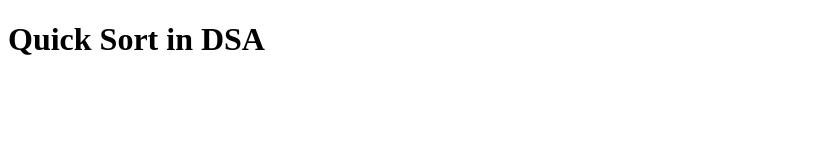
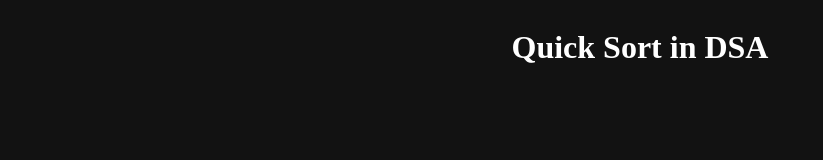
Before and after one commit to dazzlerabhi30800/DSA-Practice, a plain HTML site: page quick-sort/index.html in a window 1280 px wide. Shown: the whole page, without its empty margins (0-823 px from the left). Drawn offline with Linux system fonts and the light colour scheme.

Commit message:
added some customization in quick sort

```diff
--- a/quick-sort/index.html
+++ b/quick-sort/index.html
@@ -1,15 +1,20 @@
-<!DOCTYPE html>
+<!doctype html>
 <html lang="en">
-
-<head>
-    <meta charset="UTF-8">
-    <meta name="viewport" content="width=device-width, initial-scale=1.0">
+  <head>
+    <meta charset="UTF-8" />
+    <meta name="viewport" content="width=device-width, initial-scale=1.0" />
     <title>Quick Sort in Algorithms</title>
-</head>
-
-<body>
+  </head>
+  <style>
+    body {
+      background-color: #121212;
+      color: #fff;
+      display: flex;
+      justify-content: center;
+    }
+  </style>
+  <body>
     <h1>Quick Sort in DSA</h1>
-</body>
-<script src="./index.js"></script>
-
+  </body>
+  <script src="./index.js"></script>
 </html>
--- a/quick-sort/index.js
+++ b/quick-sort/index.js
@@ -4,11 +4,10 @@ function swapItems(arr, firstIndex, secondIndex) {
   arr[secondIndex] = temp;
 }
 
-
 function pivot(arr, pivotIndex = 0, endIndex = arr.length - 1) {
   let swapIndex = pivotIndex;
   for (let i = pivotIndex + 1; i <= endIndex; i++) {
-        if (arr[i] < arr[pivotIndex]) {
+    if (arr[pivotIndex] > arr[i]) {
       swapIndex++;
       swapItems(arr, swapIndex, i);
     }
@@ -26,7 +25,6 @@ function quickSort(arr, left = 0, right = arr.length - 1) {
   return arr;
 }
 
-
 const arr1 = [4, 6, 1, 7, 3, 2, 5];
 const arr2 = [2, 1, 3];
 // console.log(pivot(arr2));
```
Lines whose indentation alone changed are shown as unchanged.
